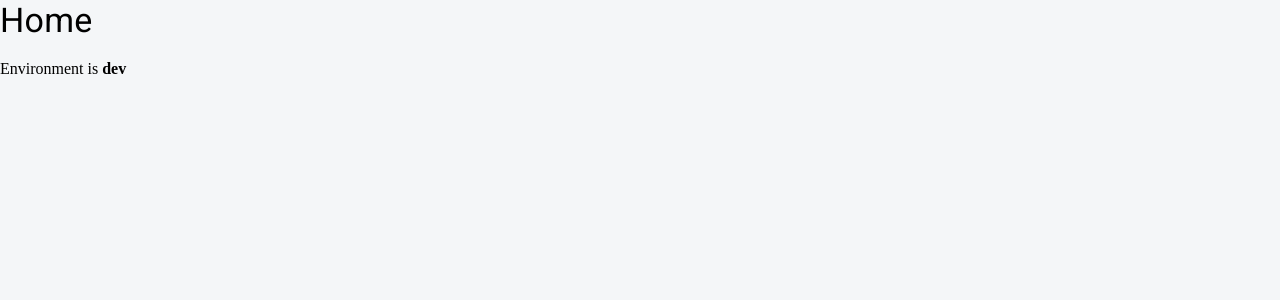
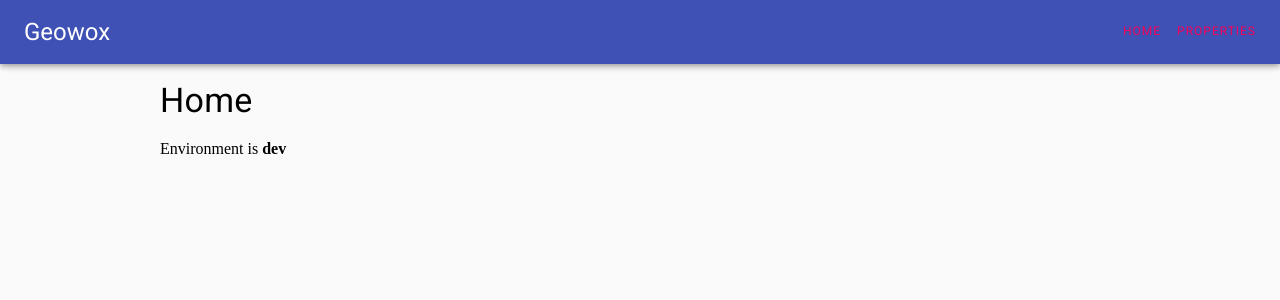
Before and after one commit to antonlashan/locations-fe, a React (Create React App) app: page / in a window 1280 px wide. Shown: the top 300 px of the page. Built offline with nearby package versions, Linux system fonts and the light colour scheme.

Commit message:
basic layouts

```diff
--- a/src/Routes.tsx
+++ b/src/Routes.tsx
@@ -1,17 +1,26 @@
 import loadable from '@loadable/component';
 import React from 'react';
-import { Route, Switch } from 'react-router-dom';
+import { Redirect, Route, Switch } from 'react-router-dom';
+
+import { R_HOME, R_NOTFOUND, R_PROPERTIES } from './helpers/route-params';
+import { BasicLayout } from './layouts/basic';
 
 const Home = loadable(() => import('./modules/home/Home'));
 const Properties = loadable(() => import('./modules/properties/Properties'));
 
+const NotFound = loadable(() => import('./modules/not-found/NotFound'));
+
 export const Routes = () => (
+  <BasicLayout>
     <Switch>
-    <Route exact path='/'>
+      <Route exact path={R_HOME}>
         <Home />
       </Route>
-    <Route exact path='/properties'>
+      <Route exact path={R_PROPERTIES}>
         <Properties />
       </Route>
+      <Route path={R_NOTFOUND} component={NotFound} />
+      <Redirect to={R_NOTFOUND} />
     </Switch>
+  </BasicLayout>
 );
--- /dev/null
+++ b/src/helpers/route-params.ts
@@ -0,0 +1,3 @@
+export const R_HOME = '/';
+export const R_PROPERTIES = '/properties';
+export const R_NOTFOUND = '/not-found';
--- /dev/null
+++ b/src/layouts/basic/Basic.tsx
@@ -0,0 +1,36 @@
+import { makeStyles } from '@material-ui/core';
+import React, { ReactNode } from 'react';
+
+import { Topbar } from './topbar/Topbar';
+
+const useStyles = makeStyles((theme) => ({
+  content: {
+    height: '100%',
+    padding: theme.spacing(2),
+    backgroundColor: theme.palette.background.default,
+    paddingTop: theme.spacing(10),
+    [theme.breakpoints.down('xs')]: {
+      paddingTop: theme.spacing(9),
+    },
+  },
+  main: {
+    maxWidth: 960,
+    marginLeft: 'auto',
+    marginRight: 'auto',
+  },
+}));
+
+const Basic = ({ children }: { children: ReactNode }) => {
+  const classes = useStyles();
+
+  return (
+    <>
+      <Topbar />
+      <div className={classes.content}>
+        <main className={classes.main}>{children}</main>
+      </div>
+    </>
+  );
+};
+
+export { Basic };
--- /dev/null
+++ b/src/layouts/basic/index.ts
@@ -0,0 +1 @@
+export { Basic as BasicLayout } from './Basic';
--- /dev/null
+++ b/src/layouts/basic/topbar/Topbar.tsx
@@ -0,0 +1,55 @@
+import { AppBar, Toolbar, Typography } from '@material-ui/core';
+import { makeStyles } from '@material-ui/core/styles';
+import React from 'react';
+import { Link as RouterLink } from 'react-router-dom';
+
+import { R_HOME, R_PROPERTIES } from '../../../helpers/route-params';
+
+const useStyles = makeStyles((theme) => ({
+  flexGrow: {
+    flexGrow: 1,
+  },
+  rootHref: {
+    color: theme.palette.primary.contrastText,
+  },
+  routeLeftMargin: {
+    marginLeft: theme.spacing(2),
+  },
+}));
+
+const Topbar = () => {
+  const classes = useStyles();
+
+  return (
+    <AppBar>
+      <Toolbar>
+        <RouterLink to={R_HOME}>
+          <Typography variant='h5' classes={{ h5: classes.rootHref }}>
+            Geowox
+          </Typography>
+        </RouterLink>
+        <div className={classes.flexGrow} />
+        <RouterLink to={R_HOME}>
+          <Typography
+            variant='overline'
+            color='secondary'
+            classes={{ root: classes.routeLeftMargin }}
+          >
+            Home
+          </Typography>
+        </RouterLink>
+        <RouterLink to={R_PROPERTIES}>
+          <Typography
+            variant='overline'
+            color='secondary'
+            classes={{ root: classes.routeLeftMargin }}
+          >
+            Properties
+          </Typography>
+        </RouterLink>
+      </Toolbar>
+    </AppBar>
+  );
+};
+
+export { Topbar };
--- /dev/null
+++ b/src/modules/not-found/NotFound.tsx
@@ -0,0 +1,61 @@
+import {
+  Box,
+  Button,
+  Container,
+  makeStyles,
+  Typography,
+} from '@material-ui/core';
+import React from 'react';
+import { Link } from 'react-router-dom';
+
+import { R_HOME } from '../../helpers/route-params';
+
+const useStyles = makeStyles(() => ({
+  image: {
+    marginTop: 50,
+    display: 'inline-block',
+    maxWidth: '100%',
+    width: 560,
+  },
+}));
+
+const NotFound = () => {
+  const classes = useStyles();
+  return (
+    <Box
+      display='flex'
+      flexDirection='column'
+      height='100%'
+      justifyContent='center'
+    >
+      <Container maxWidth='md'>
+        <Typography align='center' color='textPrimary' variant='h1'>
+          404: The page you are looking for isn’t here
+        </Typography>
+        <Typography align='center' color='textPrimary' variant='subtitle2'>
+          You either tried some shady route or you came here by mistake.
+          Whichever it is, try using the navigation
+        </Typography>
+        <Box textAlign='center'>
+          <img
+            alt='Under development'
+            className={classes.image}
+            src='/static/images/page_not_found.svg'
+          />
+        </Box>
+        <Box textAlign='center' padding={5}>
+          <Button
+            variant='outlined'
+            color='primary'
+            component={Link}
+            to={R_HOME}
+          >
+            Go home
+          </Button>
+        </Box>
+      </Container>
+    </Box>
+  );
+};
+
+export default NotFound;
--- a/src/modules/properties/Properties.tsx
+++ b/src/modules/properties/Properties.tsx
@@ -1,13 +1,37 @@
-import { Typography } from '@material-ui/core';
+import { Card, CardContent, Grid } from '@material-ui/core';
 import React from 'react';
 
-import { env } from '../../environments/env';
+import { Details } from './details/Details';
+import { Filters } from './filters/Filters';
+import { Stats } from './stats/Stats';
 
 const Properties = () => (
   <>
-    <Typography variant='h4'>Properties</Typography>
-    <br />
-    Environment is <b>{env.environment}</b>
+    <Grid container spacing={2} item>
+      <Grid item xs={12} sm={9}>
+        <Card>
+          <CardContent>
+            <Filters />
+          </CardContent>
+        </Card>
+      </Grid>
+
+      <Grid item xs={12} sm={3}>
+        <Card>
+          <CardContent>
+            <Stats />
+          </CardContent>
+        </Card>
+      </Grid>
+
+      <Grid item xs={12}>
+        <Card>
+          <CardContent>
+            <Details />
+          </CardContent>
+        </Card>
+      </Grid>
+    </Grid>
   </>
 );
 
--- /dev/null
+++ b/src/modules/properties/details/Details.tsx
@@ -0,0 +1,8 @@
+import { Typography } from '@material-ui/core';
+import React from 'react';
+
+export const Details = () => (
+  <>
+    <Typography variant='h5'>Details</Typography>
+  </>
+);
--- /dev/null
+++ b/src/modules/properties/filters/Filters.tsx
@@ -0,0 +1,8 @@
+import { Typography } from '@material-ui/core';
+import React from 'react';
+
+export const Filters = () => (
+  <>
+    <Typography variant='h5'>Filters</Typography>
+  </>
+);
--- /dev/null
+++ b/src/modules/properties/stats/Stats.tsx
@@ -0,0 +1,8 @@
+import { Typography } from '@material-ui/core';
+import React from 'react';
+
+export const Stats = () => (
+  <>
+    <Typography variant='h5'>Stats</Typography>
+  </>
+);
```
Also changed, not shown: public/static/images/page_not_found.svg (added). Lines whose indentation alone changed are shown as unchanged.
